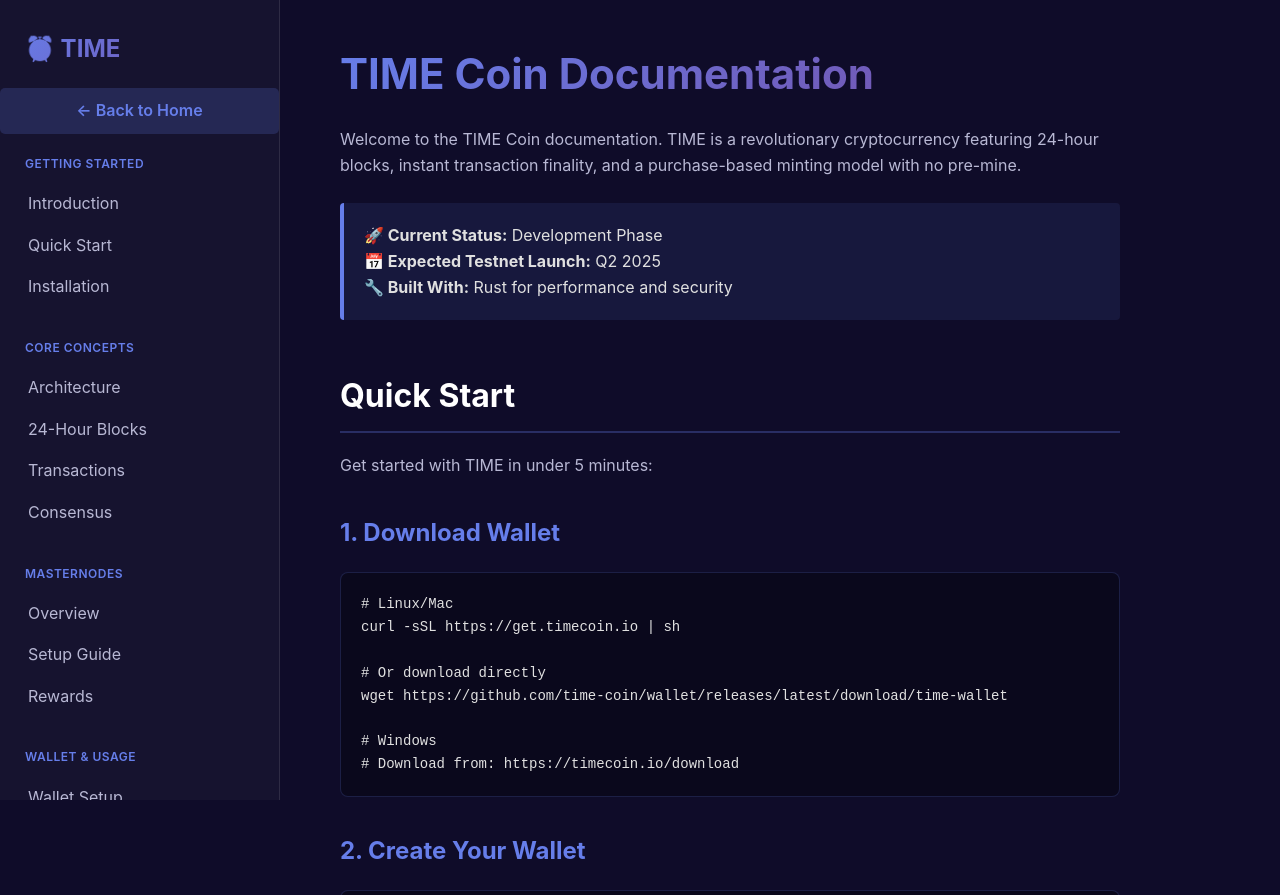
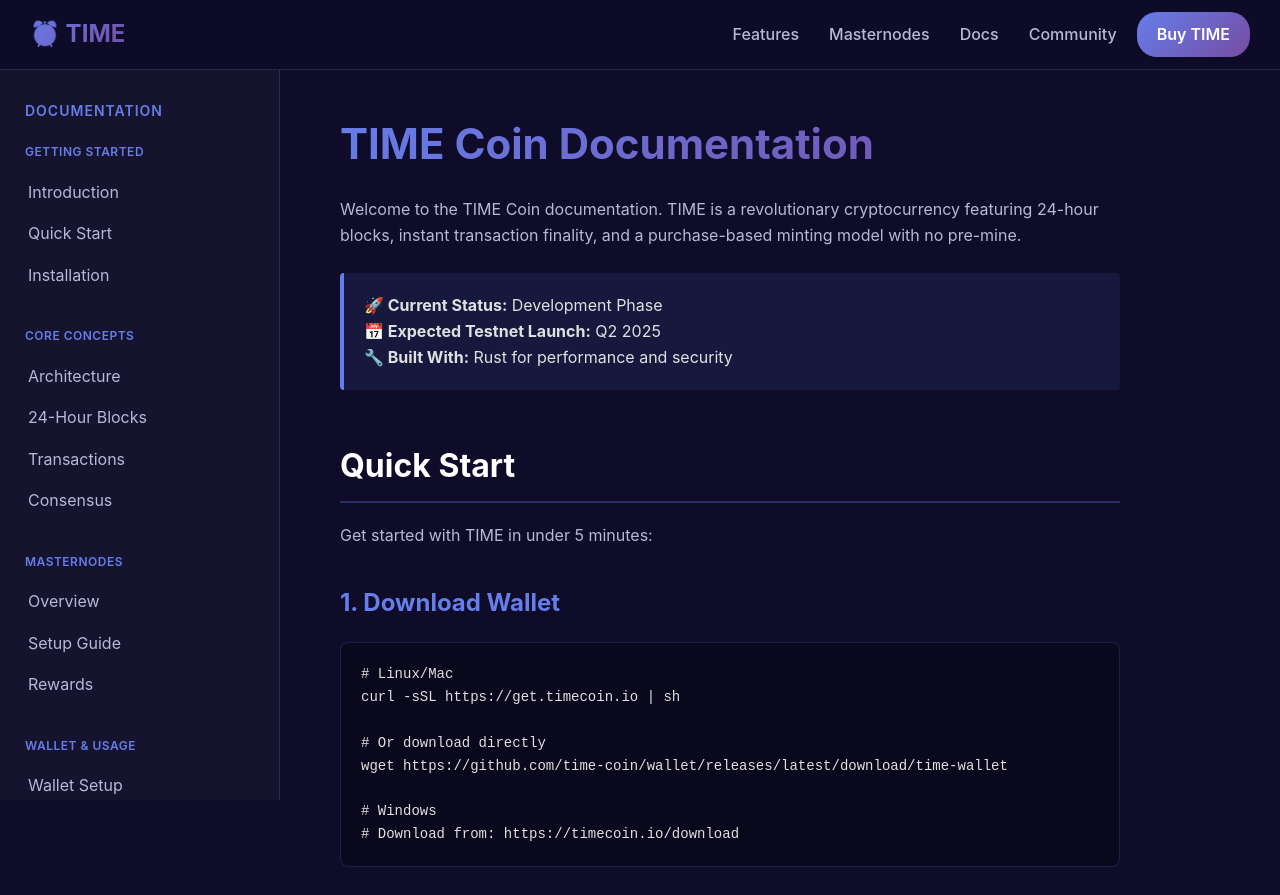
Before and after one commit to time-coin/time-coin-website, a plain HTML site: page docs.html in a window 1280 px wide. Shown: the top 895 px of the page. Drawn offline with Linux system fonts and the light colour scheme.

Commit message:
Navigation

```diff
--- a/docs.html
+++ b/docs.html
@@ -16,6 +16,72 @@
             background: #0f0c29;
             color: #e0e0e0;
             line-height: 1.6;
+            padding-top: 70px;
+        }
+
+        /* Top Navigation Bar */
+        .top-nav {
+            position: fixed;
+            top: 0;
+            left: 0;
+            right: 0;
+            height: 70px;
+            background: rgba(15, 12, 41, 0.95);
+            backdrop-filter: blur(10px);
+            border-bottom: 1px solid rgba(255, 255, 255, 0.1);
+            z-index: 2000;
+            display: flex;
+            align-items: center;
+            padding: 0 30px;
+        }
+
+        .top-nav-logo {
+            font-size: 24px;
+            font-weight: bold;
+            background: linear-gradient(135deg, #667eea 0%, #764ba2 100%);
+            -webkit-background-clip: text;
+            -webkit-text-fill-color: transparent;
+            background-clip: text;
+            margin-right: auto;
+        }
+
+        .top-nav-logo a {
+            text-decoration: none;
+            color: inherit;
+        }
+
+        .top-nav-links {
+            display: flex;
+            gap: 30px;
+            list-style: none;
+            margin: 0;
+            padding: 0;
+        }
+
+        .top-nav-links a {
+            color: #b8b8d4;
+            text-decoration: none;
+            font-weight: 500;
+            transition: color 0.3s;
+        }
+
+        .top-nav-links a:hover {
+            color: #667eea;
+        }
+
+        .top-nav-button {
+            background: linear-gradient(135deg, #667eea 0%, #764ba2 100%);
+            color: white;
+            padding: 10px 20px;
+            border-radius: 20px;
+            text-decoration: none;
+            font-weight: 600;
+            transition: transform 0.3s;
+            margin-left: 20px;
+        }
+
+        .top-nav-button:hover {
+            transform: translateY(-2px);
         }
 
         .docs-container {
@@ -30,24 +96,18 @@
             border-right: 1px solid rgba(255, 255, 255, 0.1);
             padding: 30px 0;
             position: sticky;
-            top: 0;
-            height: 100vh;
+            top: 70px;
+            height: calc(100vh - 70px);
             overflow-y: auto;
         }
 
         .sidebar-logo {
             padding: 0 25px 20px;
-            font-size: 24px;
-            font-weight: bold;
-            background: linear-gradient(135deg, #667eea 0%, #764ba2 100%);
-            -webkit-background-clip: text;
-            -webkit-text-fill-color: transparent;
-            background-clip: text;
-        }
-
-        .sidebar-logo a {
-            color: inherit;
-            text-decoration: none;
+            font-size: 14px;
+            font-weight: 600;
+            color: #667eea;
+            text-transform: uppercase;
+            letter-spacing: 1px;
         }
 
         .nav-section {
@@ -231,18 +291,36 @@
             .content {
                 padding: 30px 20px;
             }
+
+            .top-nav-links {
+                display: none;
+            }
+
+            .top-nav {
+                padding: 0 20px;
+            }
         }
     </style>
 </head>
 <body>
+    <!-- Top Navigation -->
+    <nav class="top-nav">
+        <div class="top-nav-logo">
+            <a href="index.html">⏰ TIME</a>
+        </div>
+        <ul class="top-nav-links">
+            <li><a href="index.html#features">Features</a></li>
+            <li><a href="index.html#masternodes">Masternodes</a></li>
+            <li><a href="docs.html">Docs</a></li>
+            <li><a href="index.html#community">Community</a></li>
+        </ul>
+        <a href="#buying-time" class="top-nav-button">Buy TIME</a>
+    </nav>
+
     <div class="docs-container">
         <!-- Sidebar Navigation -->
         <aside class="sidebar">
-            <div class="sidebar-logo">
-                <a href="index.html">⏰ TIME</a>
-            </div>
-
-            <a href="index.html" style="display: block; padding: 10px 25px; margin-bottom: 20px; background: rgba(102, 126, 234, 0.2); color: #667eea; text-decoration: none; border-radius: 5px; text-align: center; font-weight: 600;">← Back to Home</a>
+            <div class="sidebar-logo">Documentation</div>
 
             <nav>
                 <div class="nav-section">
```
Also changed, not shown: index.html (+11 -1 lines), README.md.
